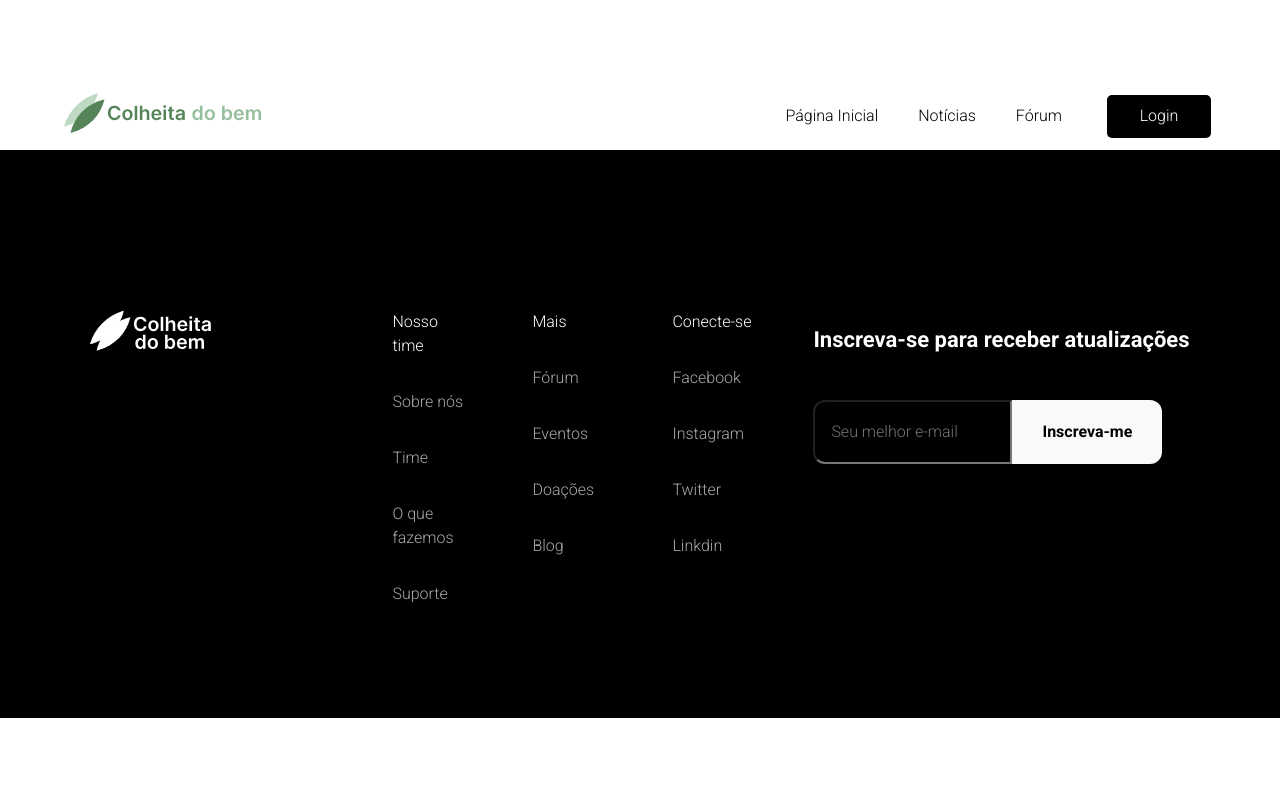
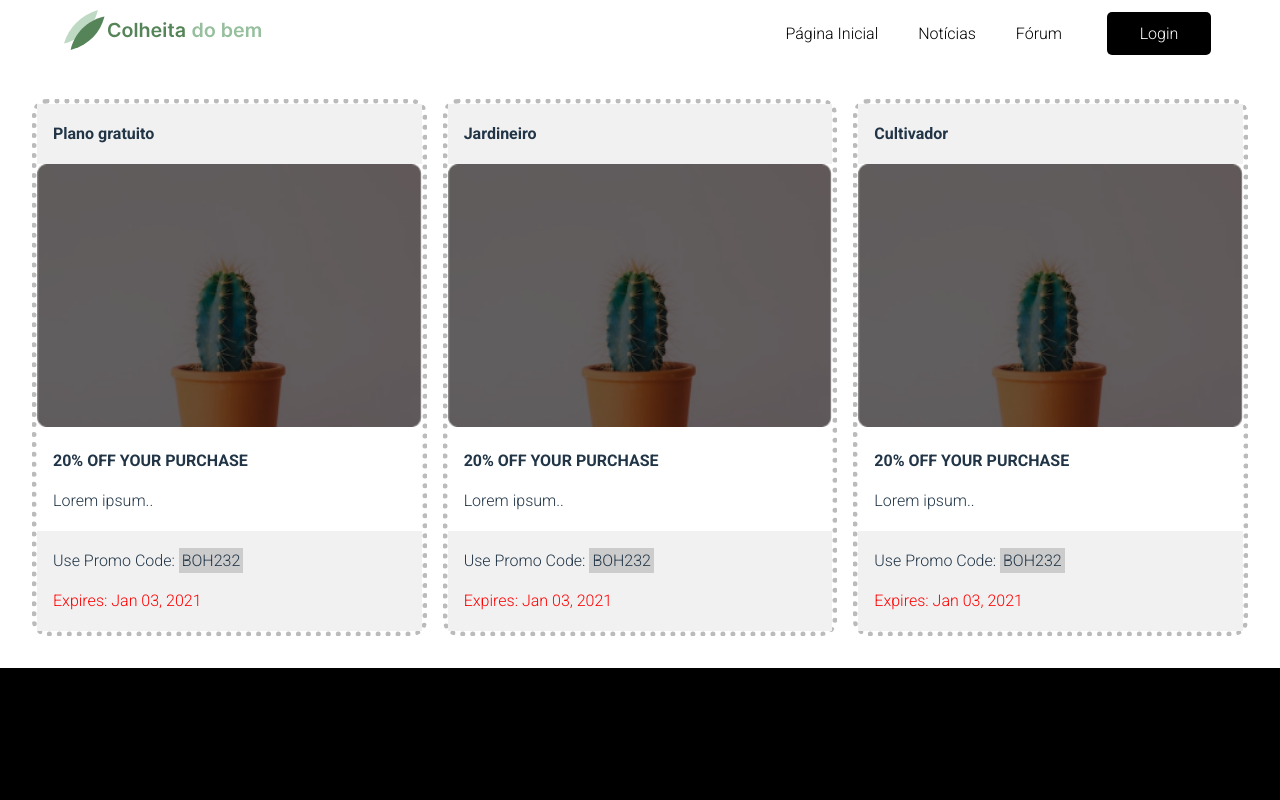
Before and after one commit to llmdev/esg-plataform-frontend, a Vue app: page /selling in a window 1280 px wide. Shown: the top 800 px of the page. Built offline with nearby package versions, Linux system fonts and the light colour scheme.

Commit message:
ajustes finais

```diff
--- /dev/null
+++ b/src/components/Selling.vue
@@ -0,0 +1,79 @@
+<script>
+console.log('oi')
+</script>
+
+<template>
+    <div class="coupon__wrapper">
+        <div class="coupon">
+            <div class="container">
+              <h3>Plano gratuito</h3>
+            </div>
+            <img src="../assets/frame-13.png" alt="Avatar" style="width:100%;">
+            <div class="container" style="background-color:white">
+              <h2><b>20% OFF YOUR PURCHASE</b></h2>
+              <p>Lorem ipsum..</p>
+            </div>
+            <div class="container">
+              <p>Use Promo Code: <span class="promo">BOH232</span></p>
+              <p class="expire">Expires: Jan 03, 2021</p>
+            </div>
+          </div>
+        <div class="coupon">
+            <div class="container">
+              <h3>Jardineiro</h3>
+            </div>
+            <img src="../assets/frame-13.png" alt="Avatar" style="width:100%;">
+            <div class="container" style="background-color:white">
+              <h2><b>20% OFF YOUR PURCHASE</b></h2>
+              <p>Lorem ipsum..</p>
+            </div>
+            <div class="container">
+              <p>Use Promo Code: <span class="promo">BOH232</span></p>
+              <p class="expire">Expires: Jan 03, 2021</p>
+            </div>
+          </div>
+        <div class="coupon">
+            <div class="container">
+              <h3>Cultivador</h3>
+            </div>
+            <img src="../assets/frame-13.png" alt="Avatar" style="width:100%;">
+            <div class="container" style="background-color:white">
+              <h2><b>20% OFF YOUR PURCHASE</b></h2>
+              <p>Lorem ipsum..</p>
+            </div>
+            <div class="container">
+              <p>Use Promo Code: <span class="promo">BOH232</span></p>
+              <p class="expire">Expires: Jan 03, 2021</p>
+            </div>
+          </div>
+    </div>
+</template>
+
+<style>
+.coupon__wrapper{
+    display: flex;
+    gap: 1em;
+    padding: 2em;
+}
+.coupon {
+    border: 5px dotted #bbb; /* Dotted border */
+    width: 80%;
+    border-radius: 15px; /* Rounded border */
+    margin: 0 auto; /* Center the coupon */
+    max-width: 600px;
+  }
+
+  .container {
+    padding: 2px 16px;
+    background-color: #f1f1f1;
+  }
+
+  .promo {
+    background: #ccc;
+    padding: 3px;
+  }
+
+  .expire {
+    color: red;
+  }
+</style>
--- a/src/components/Subscription.vue
+++ b/src/components/Subscription.vue
@@ -9,7 +9,9 @@
                     Entrar Gratuitamente
                 </button>
                 <button>
-                    Planos disponíveis
+                    <router-link to="/selling">
+                        Planos disponíveis
+                    </router-link>
                 </button>
             </div>
         </div>
--- a/src/router/index.js
+++ b/src/router/index.js
@@ -8,6 +8,7 @@ import Posts from '../components/Posts.vue'
 import HotNews from '../components/HotNews.vue'
 import ForumItem from '../components/ForumItem.vue'
 import PostItem from '../components/PostItem.vue'
+import Selling from '../components/Selling.vue'
 
 
 
@@ -57,6 +58,11 @@ const routes = [
         name: 'postitem',
         component: PostItem,
     },
+    {
+        path: '/selling',
+        name: 'selling',
+        component: Selling,
+    },
 ]
 const router = createRouter({
     history: createWebHistory(),
```
